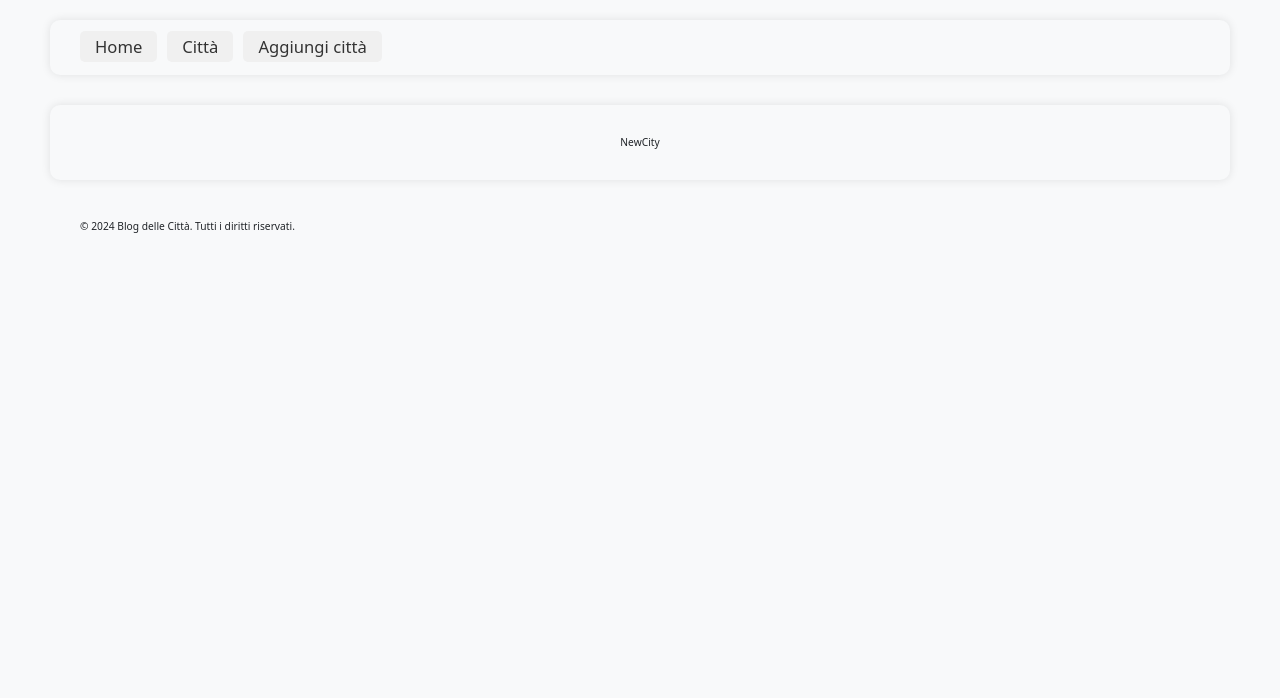
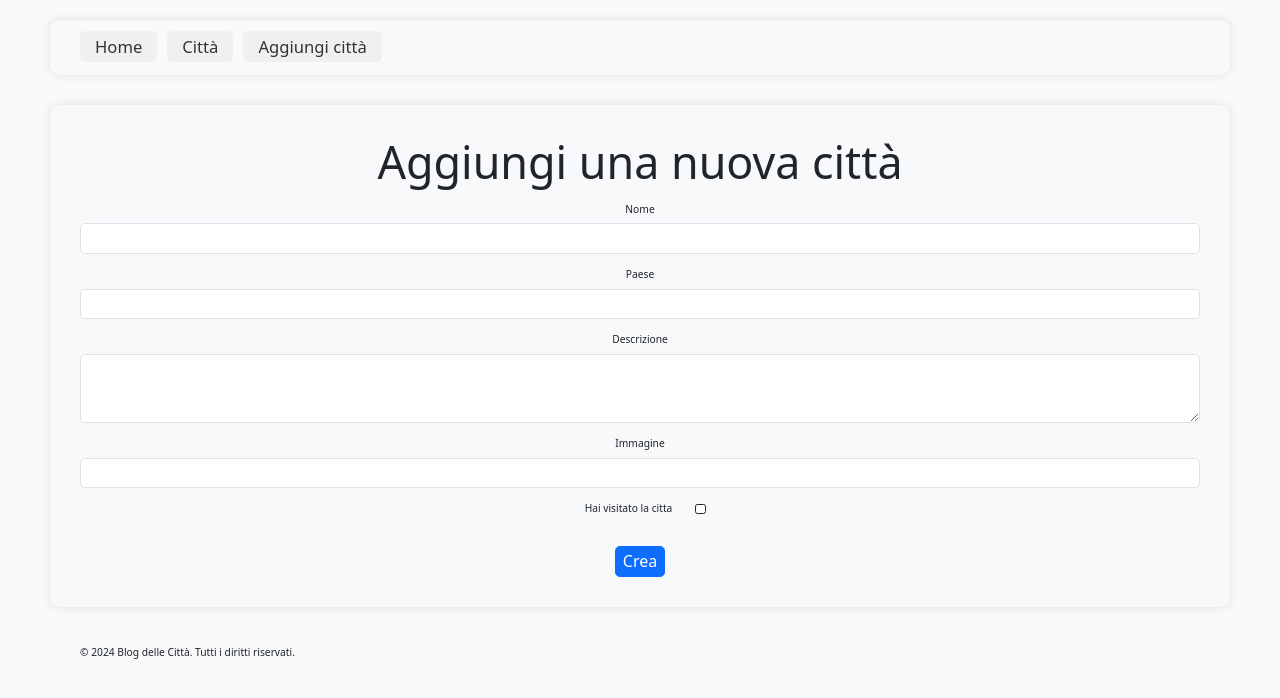
Before and after one commit to CristianUrsino/first-test-react-routing, a React (Vite) app: page /new-city in a window 1280 px wide. Shown: the top 698 px of the page. Built offline with nearby package versions, Linux system fonts and the light colour scheme.

Commit message:
updated new cities page

```diff
--- a/src/pages/HomePage.jsx
+++ b/src/pages/HomePage.jsx
@@ -24,7 +24,7 @@ function HomeComponent () {
                 </div>
                 </div>
                 <div className="text-center mt-5">
-                    <Link to={"/cards"}>
+                    <Link to={"/cities"}>
                         <button type="button" className="btn btn-primary btn-lg pd-1 center">Vai alle tue città</button>
                     </Link>
                 </div>
--- a/src/pages/NewCityPage.jsx
+++ b/src/pages/NewCityPage.jsx
@@ -1,8 +1,72 @@
+import { useState } from "react";
+import { useDispatch} from 'react-redux';
+import { addCity } from '../redux/citiesSlice';
+import { Link} from "react-router-dom";
+import { useNavigate } from 'react-router-dom';
 function NewCityPage() {
+
+    //dichiaro il dispatch per pushiare la città
+    const dispatch = useDispatch();
+    //dichiaro la history per tornare indietro
+    const navigate = useNavigate();
+    //dichiaro lo stato del form
+    const [formDate, setFormData] = useState(
+        {
+            name: "",
+            country: "",
+            description: "",
+            image: "",
+            visited: false
+        }
+    );
+    //dichiaro la funzione per il submit
+    const handleSubmit = (event) => {
+        event.preventDefault();
+        console.log("formDate", formDate);
+        dispatch(addCity(formDate));
+        //torno alle città
+        navigate('/cities');
+    }
+    //dichiaro la funzione per il change dei campi
+    const handleChangeField = (event) => {
+        const {type, name, value} = event.target;
+        if(type === "checkbox"){
+            setFormData(prevState => ({...prevState, [name]: event.target.checked}));
+        }
+        else{
+            setFormData(prevState => ({...prevState, [name]: value}));
+        }
+    }
+
     return (
         <>
             <div className="my-section text-center">
-                NewCity
+                <h1 className="display-4 mb-3">Aggiungi una nuova città</h1>
+                <form onSubmit={handleSubmit}>
+                    <div className="mb-3">
+                        <label htmlFor="cityName" className="form-label" >Nome</label>
+                        <input type="text" className="form-control" id="cityName" name="name" onChange={handleChangeField}/>
+                    </div>
+                    <div className="mb-3">
+                        <label htmlFor="cityCountry" className="form-label" >Paese</label>
+                        <input type="text" className="form-control" id="cityCountry" name="country" onChange={handleChangeField}/>
+                    </div>
+                    <div className="mb-3">
+                        <label htmlFor="cityDescription" className="form-label" >Descrizione</label>
+                        <textarea className="form-control" id="cityDescription" rows="3" name="description" onChange={handleChangeField}></textarea>
+                    </div>
+                    <div className="mb-3">
+                        <label htmlFor="cityImage" className="form-label" >Immagine</label>
+                        <input type="text" className="form-control" id="cityImage" name="image" onChange={handleChangeField}/>
+                    </div>
+                    <div className="mb-3 form-check d-flex justify-content-center">
+                        <label className="form-check-label" htmlFor="cityVisited me-3">Hai visitato la citta</label>
+                        <div className="ms-5">
+                            <input type="checkbox" className="form-check-input border-dark" id="cityVisited" name="visited" onChange={handleChangeField}/>
+                        </div>
+                    </div>
+                    <button type="submit" className="btn btn-primary mt-3">Crea</button>
+                </form>
             </div>
         </>
     )
--- a/src/redux/citiesSlice.js
+++ b/src/redux/citiesSlice.js
@@ -41,7 +41,7 @@ export const citiesSlice = createSlice({
     },
     reducers: {
         addCity: (state, action) => {
-            state.push(action.payload)
+            state.value.push(action.payload)
         }
     }
 })
```
